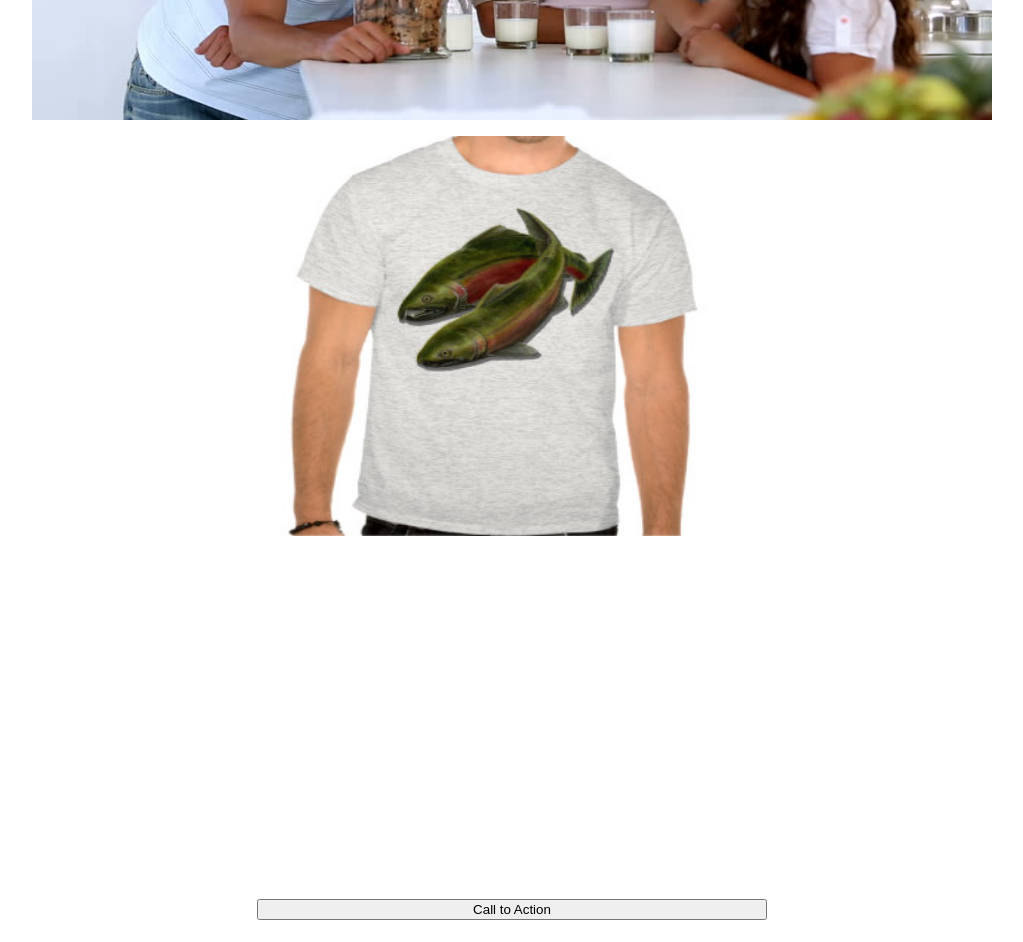
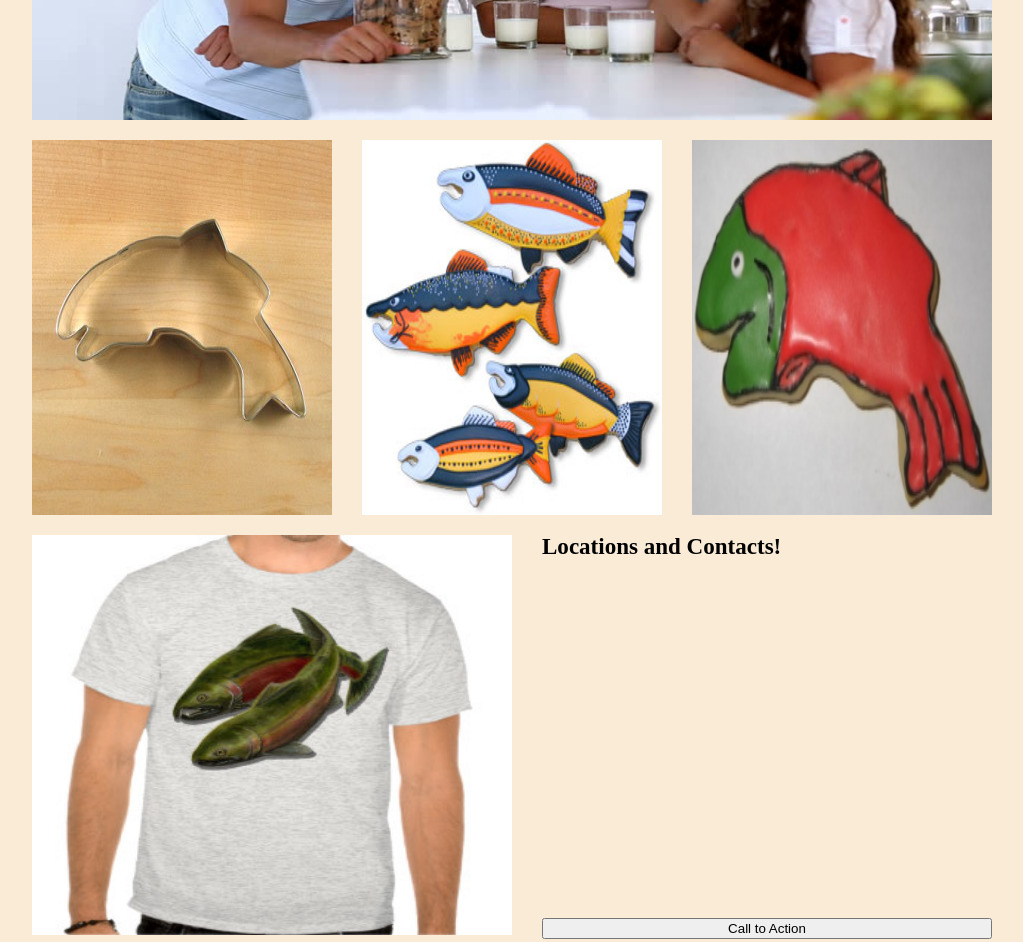
Before and after one commit to NephilimEyez/cookie-stand, a plain HTML site: page index.html in a window 1280 px wide. Shown: the part 460-1402 px from the top of the page, without its empty margins (128-1151 px from the left). Drawn offline with Linux system fonts and the light colour scheme.

Commit message:
more together before instructor sync

```diff
--- a/css/style.css
+++ b/css/style.css
@@ -1,3 +1,7 @@
+
+body {
+  background-color: antiquewhite;
+}
 
 header {
   background-color: lightgray;
@@ -5,6 +9,11 @@ header {
   display: flex;
   justify-content: center;
   align-items: center;
+}
+
+h2 {
+  font-size: 1.8vw;
+  font-weight: 600;
 }
 
 header nav img {
@@ -42,6 +51,22 @@ body>main>img {
   height: 450px;
 }
 
+section {
+  display: flex;
+  padding: 20px 0px;
+  width: 960px;
+  justify-content: space-between;
+}
+
+section>img {
+  width: 300px;
+  height: 375px;
+}
+
+div {
+  display: flex;
+}
+
 div>img {
   height: 400px;
   width: 480px;
@@ -57,3 +82,8 @@ div article p {
   width: 450px;
   height: 360px;
 }
+
+footer {
+  background-color: lightgray;
+  height: 100px;
+}
--- a/index.html
+++ b/index.html
@@ -24,14 +24,14 @@
   <main>
     <img src="img/family.jpg" alt="A generic looking family of four, one of each sex for each familial position. They are standing in a white kitchen, at a white countertop with glasses of milk in front of them, and a half full glass jar of chocolate chip cookies, with a caraffe of milk hidden halfway behind the cookie jar.">
     <section>
-      <img src="" alt="">
-      <img src="" alt="">
-      <img src="" alt="">
+      <img src="img/cutter.jpeg" alt="">
+      <img src="img/fish.jpg" alt="">
+      <img src="img/frosted-cookie.jpg" alt="">
     </section>
     <div>
       <img src="img/shirt.jpg" alt="Salmon T-Shirt described at length in the neighboring paragraph.">
       <article>
-        <h2></h2>
+        <h2>Locations and Contacts!</h2>
         <p></p>
         <button>Call to Action</button>
       </article>
```
